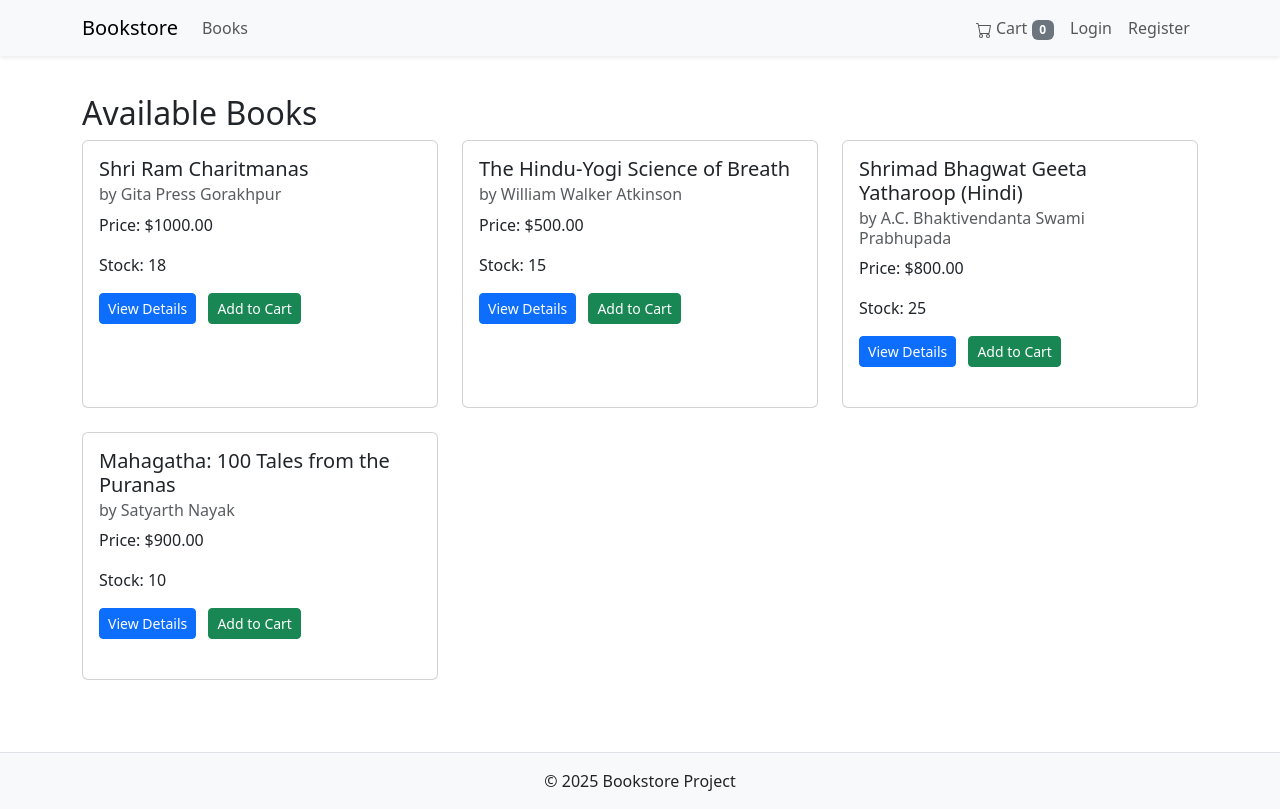
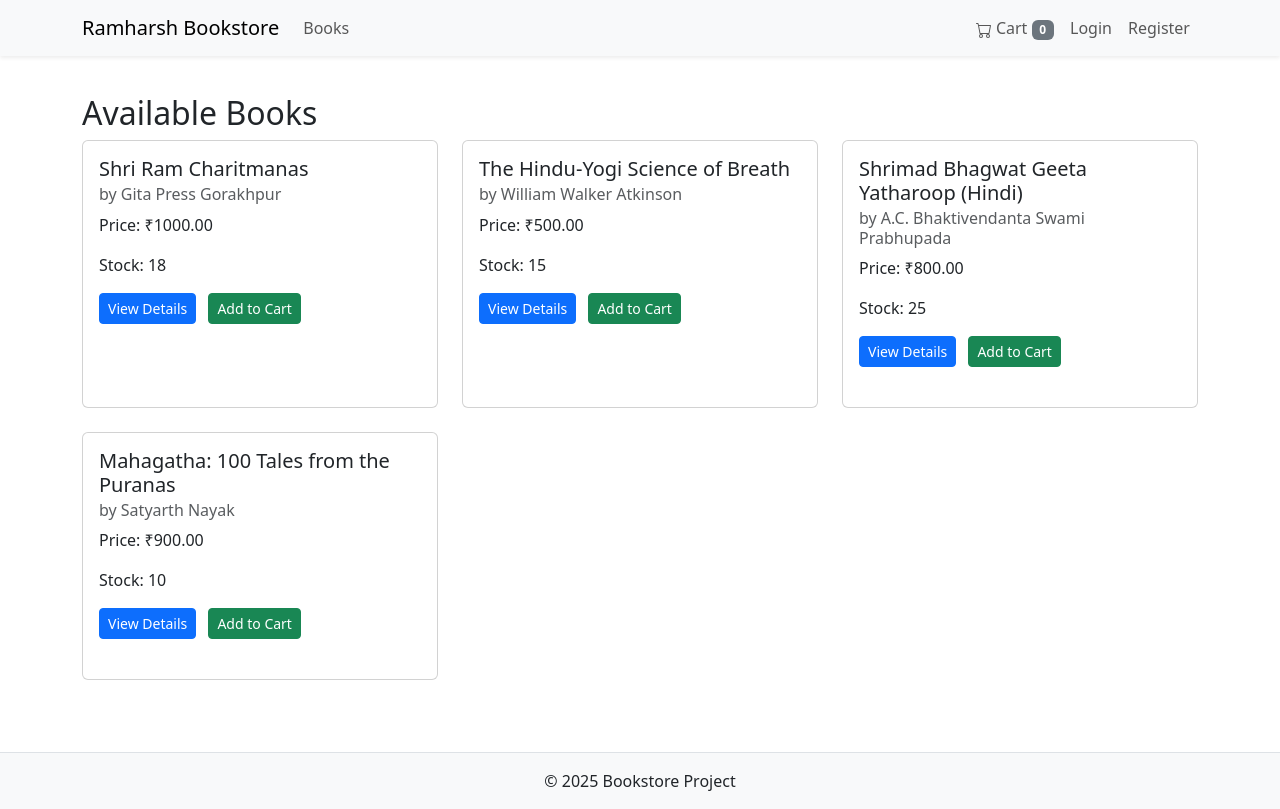
Before and after one commit to Ramharsh-aidev/BookStore, a Django app: page / in a window 1280 px wide. Run offline with Django 5.2, Linux system fonts and the light colour scheme; data comes from the database, SQL or seed files in the repository.

Commit message:
Fixed the pricing in UI issue

```diff
--- a/templates/base/base.html
+++ b/templates/base/base.html
@@ -25,7 +25,7 @@
     <!-- Fixed top Navbar -->
     <nav class="navbar navbar-expand-lg navbar-light bg-light fixed-top shadow-sm">
         <div class="container">
-            <a class="navbar-brand" href="{% url 'home' %}">Bookstore</a>
+            <a class="navbar-brand" href="{% url 'home' %}">Ramharsh Bookstore</a>
             <button class="navbar-toggler" type="button" data-bs-toggle="collapse" data-bs-target="#navbarNav" aria-controls="navbarNav" aria-expanded="false" aria-label="Toggle navigation">
                 <span class="navbar-toggler-icon"></span>
             </button>
--- a/templates/store/book_list.html
+++ b/templates/store/book_list.html
@@ -15,7 +15,7 @@
                 <div class="card-body">
                     <h5 class="card-title">{{ book.title }}</h5>
                     <h6 class="card-subtitle mb-2 text-muted">by {{ book.author }}</h6>
-                    <p class="card-text">Price: ${{ book.price }}</p>
+                    <p class="card-text">Price: ₹{{ book.price }}</p>
                     <p class="card-text">Stock: {{ book.stock }}</p>
                     <a href="{% url 'store:book_detail' pk=book.pk %}" class="btn btn-sm btn-primary">View Details</a>
                      <!-- Quick Add Form -->
--- a/templates/store/cart.html
+++ b/templates/store/cart.html
@@ -23,7 +23,7 @@
             {% for item in cart_items %}
             <tr>
                 <td>{{ item.book.title }} by {{ item.book.author }}</td>
-                <td>${{ item.book.price }}</td>
+                <td>₹{{ item.book.price }}</td>
                 <td>
                     <form method="post" action="{% url 'store:update_cart' pk=item.book.pk %}" class="d-inline-flex align-items-center">
                         {% csrf_token %}
@@ -31,7 +31,7 @@
                         <button type="submit" class="btn btn-sm btn-outline-secondary ms-2">Update</button>
                     </form>
                 </td>
-                 <td>${{ item.item_total|floatformat:2 }}</td>
+                 <td>₹{{ item.item_total|floatformat:2 }}</td>
                  <td>
                     <form method="post" action="{% url 'store:remove_from_cart' pk=item.book.pk %}" class="d-inline">
                         {% csrf_token %}
@@ -44,7 +44,7 @@
         <tfoot>
             <tr>
                 <td colspan="3" class="text-end"><strong>Total:</strong></td>
-                <td><strong>${{ total_price|floatformat:2 }}</strong></td>
+                <td><strong>₹{{ total_price|floatformat:2 }}</strong></td>
                 <td></td>
             </tr>
         </tfoot>
```
